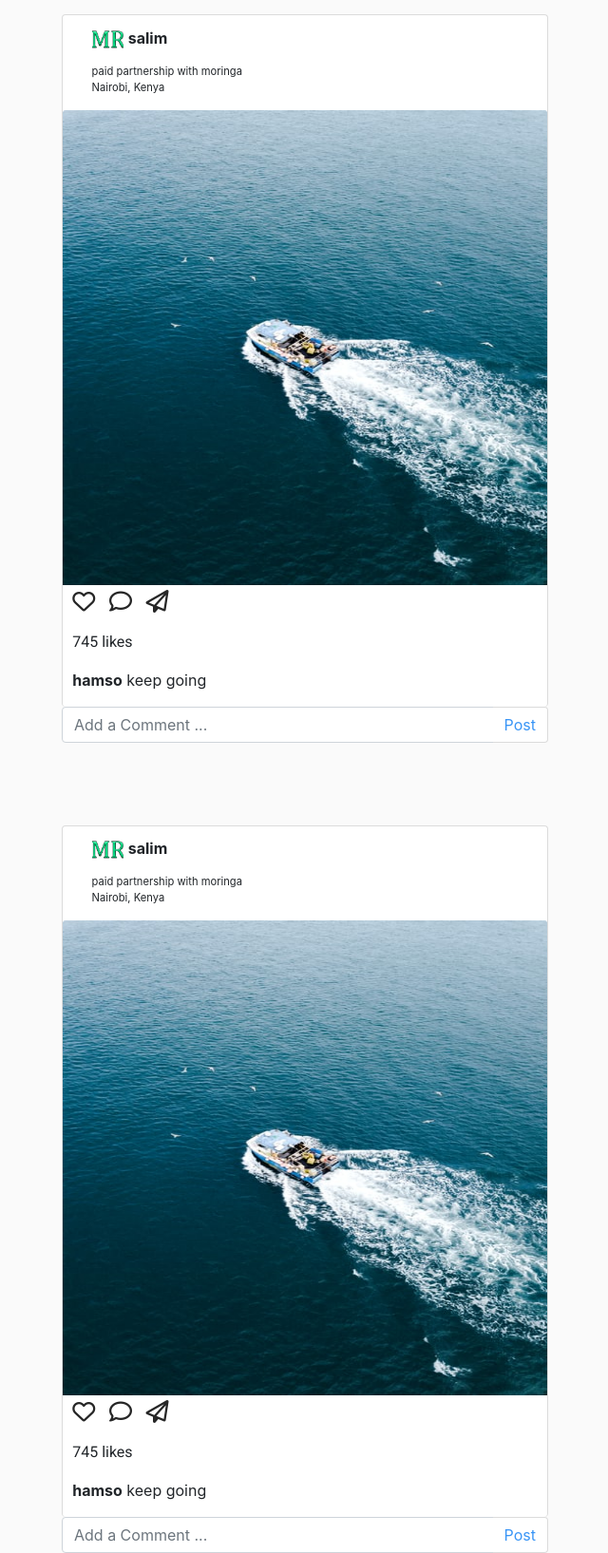
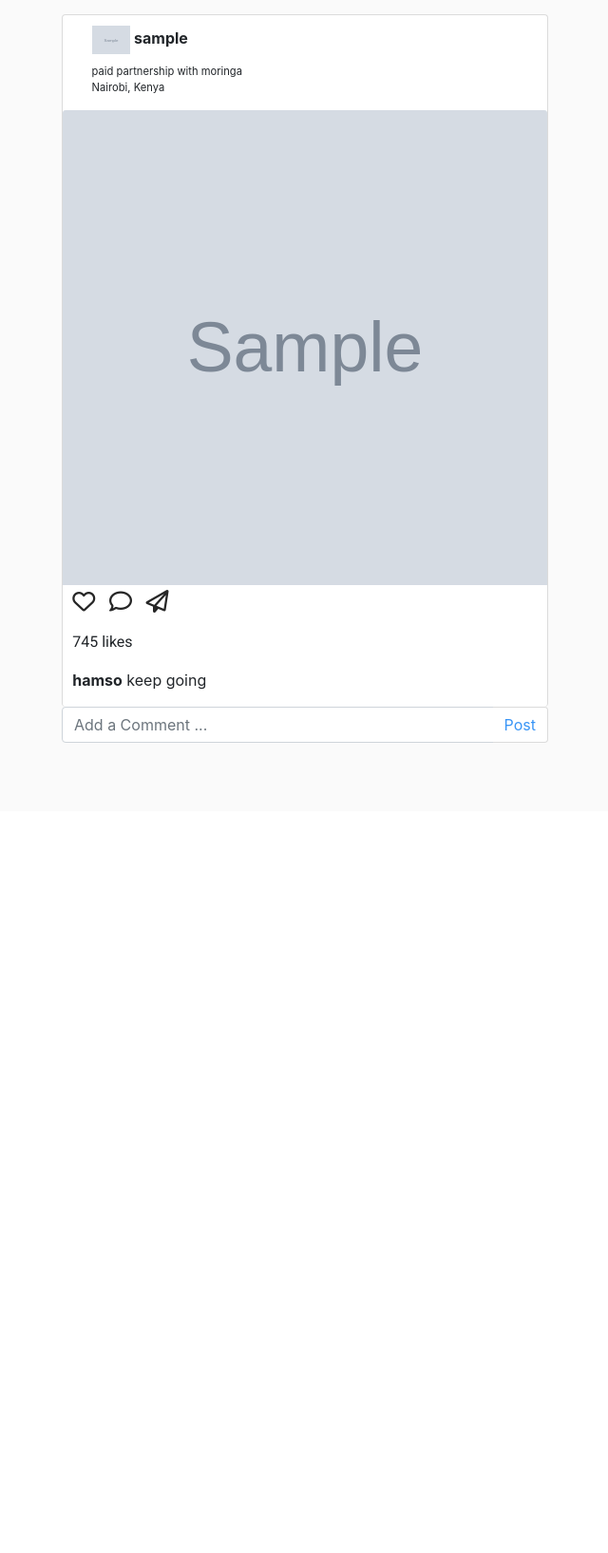
Before and after one commit to hamisicodes/insta-clone, a Django app: page / in a window 1280 px wide. Shown: the part 64-1699 px from the top of the page at 95% size, without its empty margins (319-959 px from the left). After the commit the page ends 846 px from the top, so only its background shows below. Run offline with Django 3.2, Linux system fonts and the light colour scheme; a user stored in the database is signed in; tables that the repository leaves empty hold one stand-in row (values such as "Sample post"); grey boxes marked "Sample" are stand-in pictures; some libraries are stand-ins or nearby versions.

```diff
--- a/insta/models.py
+++ b/insta/models.py
@@ -9,10 +9,16 @@ class  Profile(models.Model):
     photo = models.ImageField(upload_to='users/' , blank=True)
     bio = models.TextField(default="Hello everyone amusing insta-clone")
 
+    def __str__(self):
+        return self.user.username
+
 
 class Image(models.Model):
-    name = models.CharField(max_length=50)
+    name = models.CharField(max_length=50, blank=True)
     image = models.ImageField(upload_to='posts', blank=True)
-    caption = models.TextField()
+    caption = models.TextField(blank=True)
     profile = models.ForeignKey(Profile , on_delete=models.CASCADE)
     likes = models.PositiveIntegerField(default=0)
+
+    def __str__(self):
+        return self.name
--- a/insta/templates/account/dashboard.html
+++ b/insta/templates/account/dashboard.html
@@ -14,6 +14,8 @@
 <body>
     {% block content%}
 
+    {% for post in posts%}
+
     <div class="feed d-flex justify-content-center row">
 
         <div class="col-">
@@ -21,11 +23,11 @@
                 <div class="card" style="width: 32rem;">
 
                         <h10 class=" card-content">
-                        <img src="{% static 'photos/Logo.png'%}" height="30" class="round" alt="">
-                        <strong> salim</strong>  </h10>
+                        <img src="{{post.profile.photo}}" height="30" class="round" alt="">
+                        <strong> {{post.profile.user}}</strong>  </h10>
                         <p class="paid-text card-content" > paid partnership with moringa <br> Nairobi, Kenya</p>
 
-                        <img src="{% static 'photos/nature5.jpeg'%}" height="500" class="card-img-top card-image" alt="...">
+                        <img src="{{post.image.url}}" height="500" class="card-img-top card-image" alt="...">
 
                     <p>
                         <a href="#" class=""> <i class="far fa-heart insta-button"></i>       </a>
@@ -53,43 +55,8 @@
     </div>
     <br><br><br>
 
-    <div class="feed d-flex justify-content-center row">
+    {% endfor %}
 
-        <div class="col-">
-
-                <div class="card" style="width: 32rem;">
-
-                        <h10 class=" card-content">
-                        <img src="{% static 'photos/Logo.png'%}" height="30" class="round" alt="">
-                        <strong> salim</strong>  </h10>
-                        <p class="paid-text card-content" > paid partnership with moringa <br> Nairobi, Kenya</p>
-
-                        <img src="{% static 'photos/nature5.jpeg'%}" height="500" class="card-img-top card-image" alt="...">
-
-                    <p>
-                        <a href="#" class=""> <i class="far fa-heart insta-button"></i>       </a>
-                        <a href="#" class=""> <i class="far fa-comment insta-button"></i>     </a>
-                        <a href="#" class=""> <i class="far fa-paper-plane insta-button"></i>  </a>
-                    </p>
-
-                    <p class="card-text">745 likes</p>
-                    <p class="card-text-caption"> <strong>hamso</strong> keep going   </p>
-
-                    </div>
-                    <div class="comment-section comment-bar">
-                        <form action=".">
-                            <div class="input-group">
-                                <input type="text" class="form-control comment"placeholder="Add a Comment ..." >
-                                <div class="input-group-append">
-                                    <button class="btn post-button " type="submit"> Post </button>
-                                </div>
-                            </div>
-                        </form>
-                    </div>
-
-
-        </div>
-    </div>
 
 
 
--- a/insta/views.py
+++ b/insta/views.py
@@ -3,7 +3,7 @@ from django.http import HttpRequest,HttpResponse
 from .forms import loginForm,UserRegistratinForm,UserEditForm,ProfileEditForm
 from django.contrib.auth import authenticate,login
 from django.contrib.auth.decorators import login_required
-from .models import Profile
+from .models import Profile,Image
 from  django.contrib import messages
 # Create your views here.
 
@@ -33,7 +33,10 @@ def register(request):
 
 @login_required
 def dashboard(request):
-    return render(request,'account/dashboard.html', {'section':'dashboard'})
+    posts = Image.objects.all()
+
+
+    return render(request,'account/dashboard.html', {'posts':posts})
 
 @login_required
 def edit(request):
```
Also changed, not shown: insta/forms.py (+7 -1 lines), insta/migrations/0007_auto_20200531_1655.py (added), media/posts/journey.jpeg (added), media/posts/nature2.jpeg (added), media/posts/sweden.jpeg (added).
